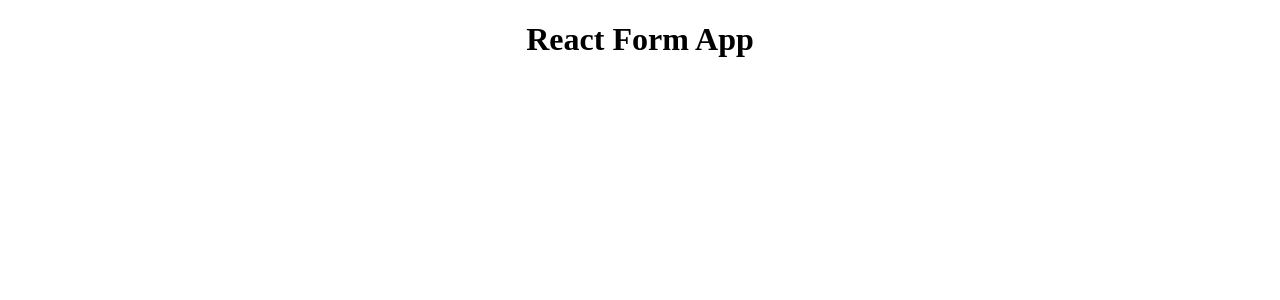
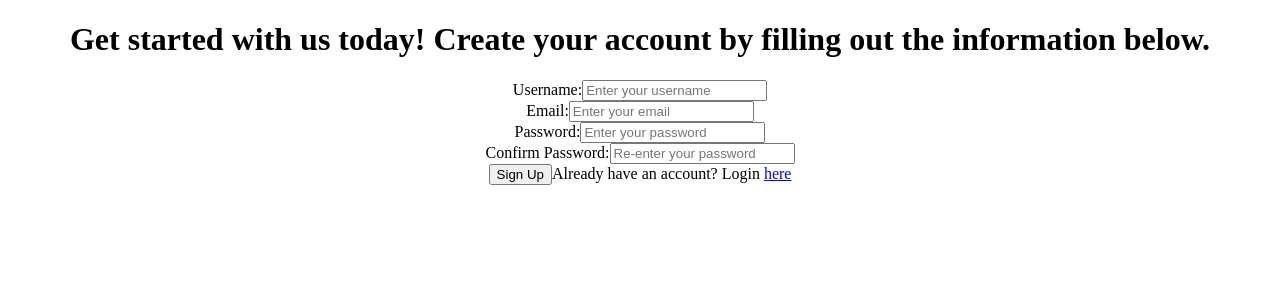
Before and after one commit to Imon-Ovbude/react-form-prac, a React (Create React App) app in the folder form/: page / in a window 1280 px wide. Shown: the top 300 px of the page. Built offline with nearby package versions, Linux system fonts and the light colour scheme.

Commit message:
created simple form in FormSignup.js

```diff
--- a/form/src/App.js
+++ b/form/src/App.js
@@ -1,9 +1,11 @@
+import React from 'react';
 import './App.css';
+import Form from './components/Form';
 
 function App() {
   return (
     <div className='App'>
-      <h1>React Form App</h1>
+      <Form />
     </div>
   );
 }
--- /dev/null
+++ b/form/src/components/Form.js
@@ -0,0 +1,12 @@
+import React from 'react';
+import FormSignup from './FormSignup';
+
+const Form = () => {
+  return (
+    <div>
+      <FormSignup />
+    </div>
+  );
+};
+
+export default Form;
--- /dev/null
+++ b/form/src/components/FormSignup.js
@@ -0,0 +1,70 @@
+import React from 'react';
+
+const FormSignup = () => {
+  return (
+    <div className='form-content-right'>
+      <form className='form'>
+        <h1>
+          Get started with us today! Create your account by filling out the
+          information below.
+        </h1>
+        <div className='form-inputs'>
+          <label htmlFor='username' className='form-label'>
+            Username:
+          </label>
+          <input
+            id='username'
+            type='text'
+            name='username'
+            className='form-input'
+            placeholder='Enter your username'
+          />
+        </div>
+        <div className='form-inputs'>
+          <label htmlFor='email' className='form-label'>
+            Email:
+          </label>
+          <input
+            id='email'
+            type='email'
+            name='email'
+            className='form-input'
+            placeholder='Enter your email'
+          />
+        </div>
+        <div className='form-inputs'>
+          <label htmlFor='password' className='form-label'>
+            Password:
+          </label>
+          <input
+            id='password'
+            type='password'
+            name='password'
+            className='form-input'
+            placeholder='Enter your password'
+          />
+        </div>
+        <div className='form-inputs'>
+          <label htmlFor='password2' className='form-label'>
+            Confirm Password:
+          </label>
+          <input
+            id='password2'
+            type='password2'
+            name='password2'
+            className='form-input'
+            placeholder='Re-enter your password'
+          />
+        </div>
+        <button className='form-input-btn' type='submit'>
+          Sign Up
+        </button>
+        <span className='form-input-login'>
+          Already have an account? Login <a href='/'>here</a>{' '}
+        </span>
+      </form>
+    </div>
+  );
+};
+
+export default FormSignup;
```
Also changed, not shown: form/src/components/Form.css (added), form/src/components/FormSuccess.js (added).
